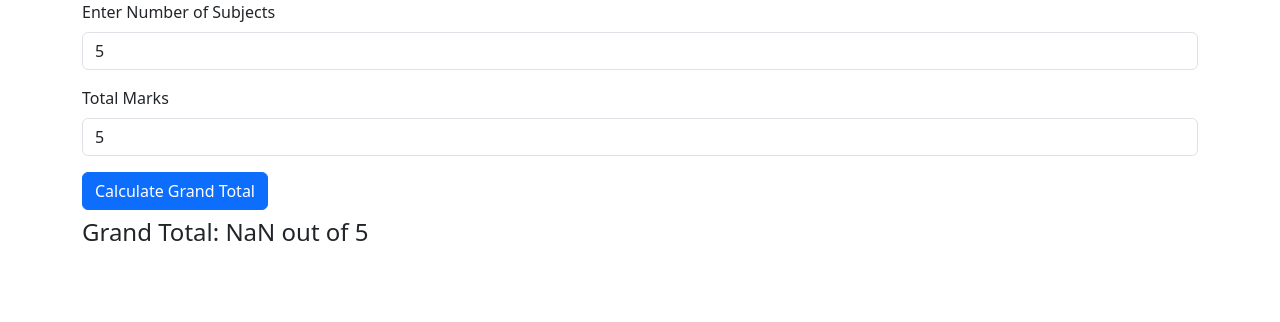
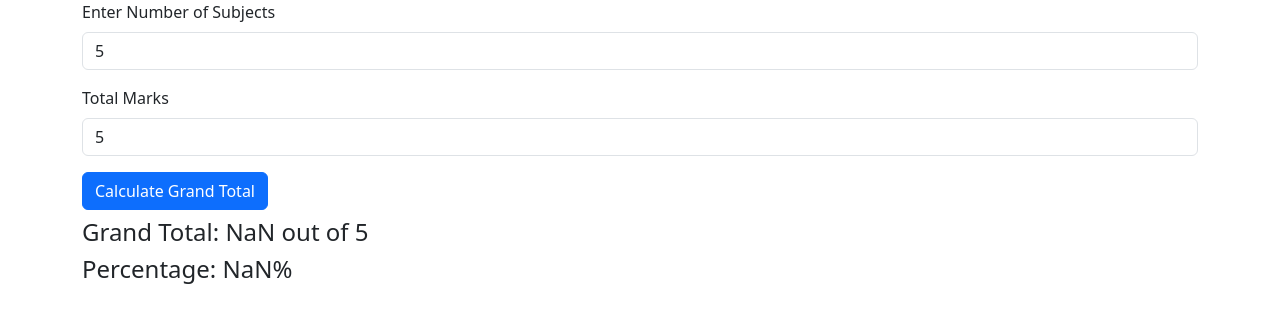
Before and after one commit to AunSyedShah/aunish_marks_calculator, a plain HTML site: page index.html in a window 1280 px wide. Both pictures are taken after typing "5", "5" into the empty fields and a click on the button "Calculate Grand Total". Drawn offline with nearby package versions, Linux system fonts and the light colour scheme.

Commit message:
add percentage functionality

```diff
--- a/index.html
+++ b/index.html
@@ -24,6 +24,7 @@
       <button type="button" class="btn btn-primary" onclick="calculate_total()">Calculate Grand Total</button>
     </form>
     <h4 class="my-2" id="marks_obtained">Grand Total: 0</h4>
+    <h4 class="my-2" id="percentage">Percentage: 0%</h4>
 
   </div>
   <script src="https://cdn.jsdelivr.net/npm/bootstrap@5.3.0-alpha3/dist/js/bootstrap.bundle.min.js"
@@ -52,6 +53,8 @@
       let total_marks = parseInt($("#total").val());
       // set total to marks_obtained
       $("#marks_obtained").text(`Grand Total: ${total} out of ${total_marks}`);
+      // calculate percentage and set to percentage
+      $("#percentage").text(`Percentage: ${total / total_marks * 100}%`);
       return total;
     }
     // on keydown
```
